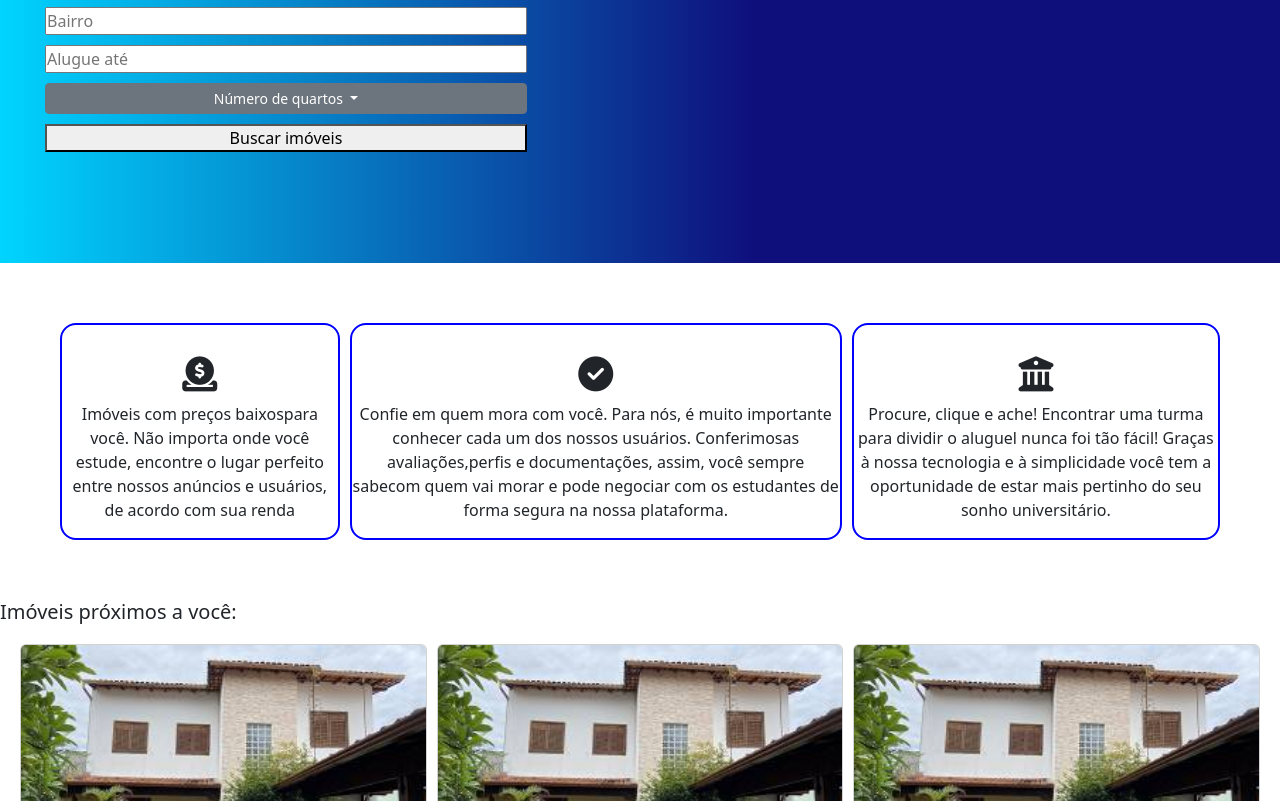
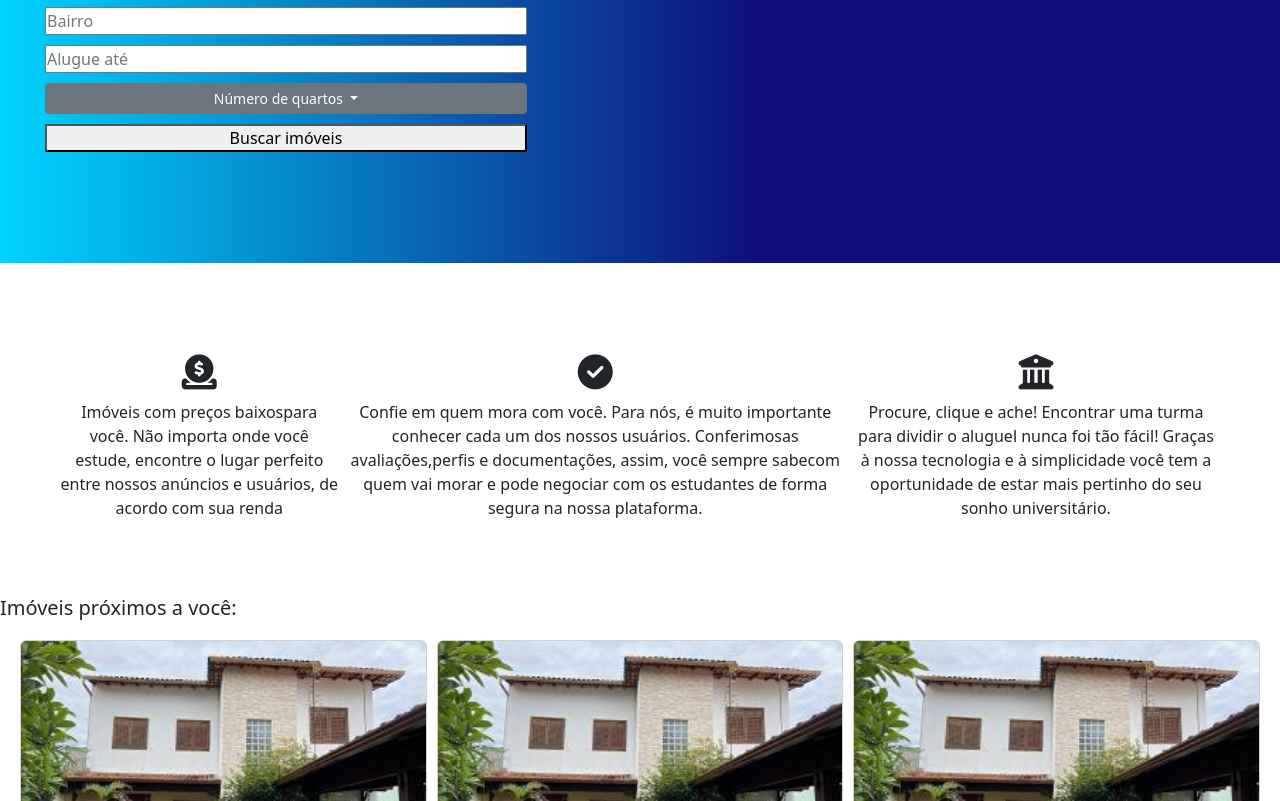
Before and after one commit to TIAW2022/tiaw2022-manha-residencia-universitaria, a plain HTML site: page codigo/Home/index.html in a window 1280 px wide. Shown: the part 299-1100 px from the top of the page. Drawn offline with nearby package versions, Linux system fonts and the light colour scheme.

Commit message:
Home-final

```diff
--- a/codigo/Home/style.css
+++ b/codigo/Home/style.css
@@ -56,8 +56,7 @@ span i{
 }
 
 .texto-informativo{
-    border: 2px solid blue;
-    border-radius: 1rem;
+
 }
 
 
```
